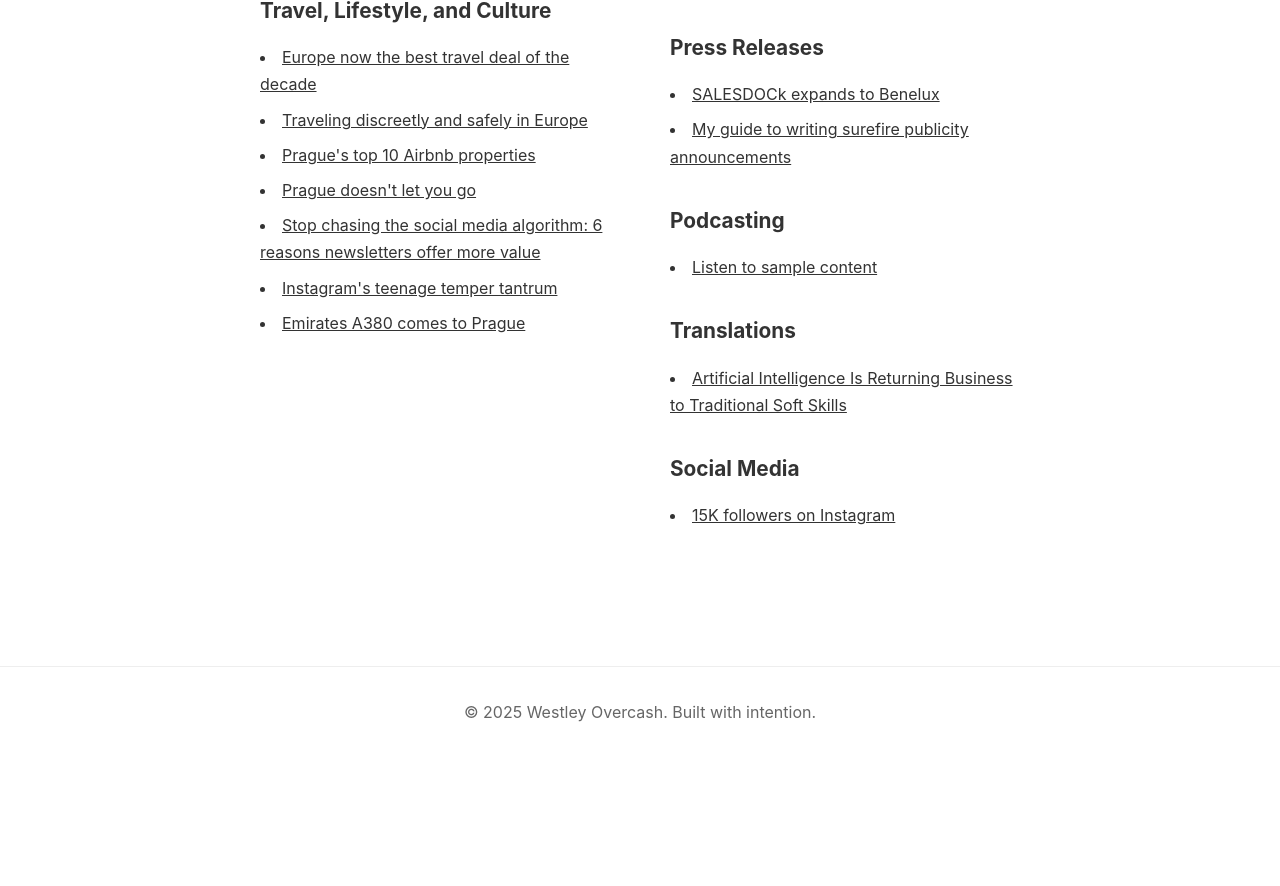
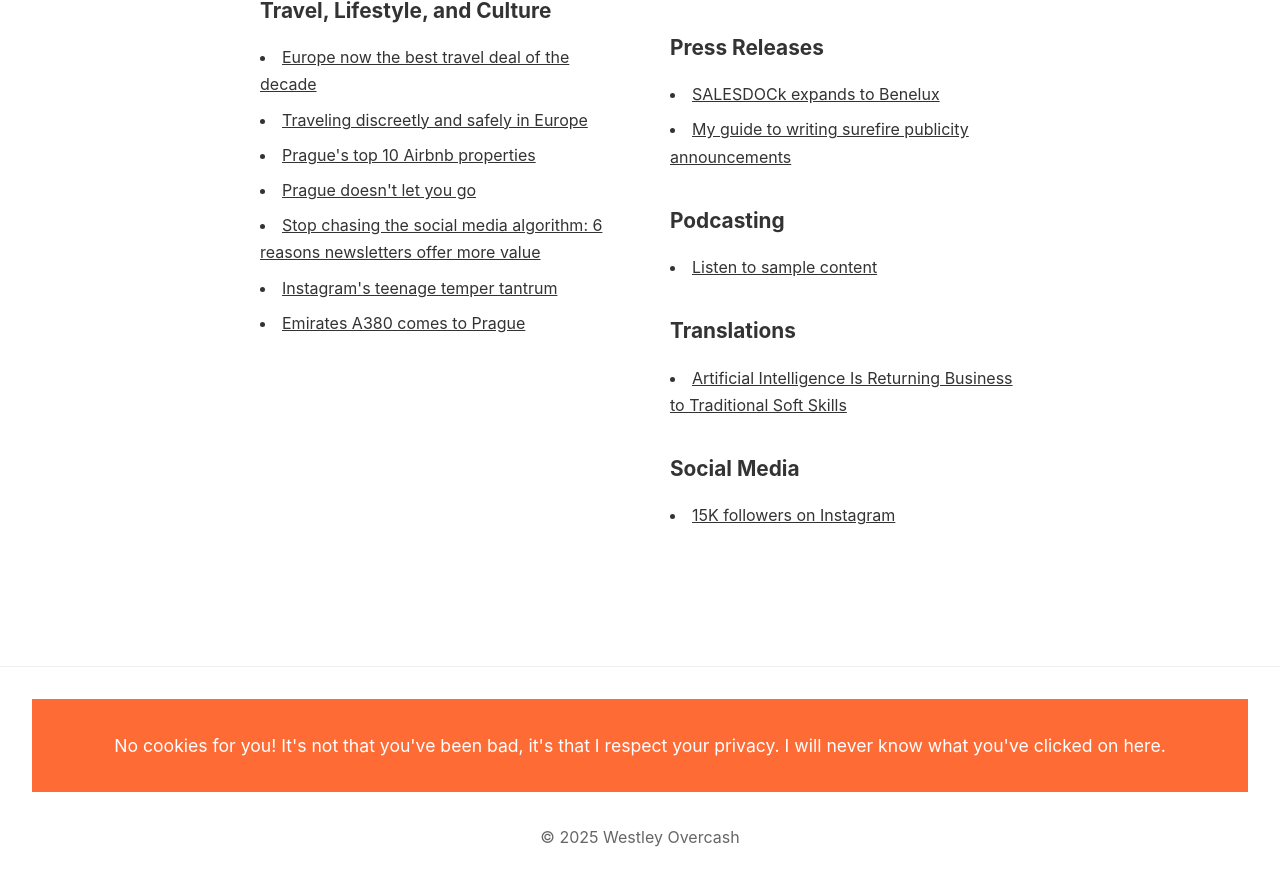
Before and after one commit to westleyovercash/westleyovercash.github.io, a Jekyll site: the page built from index.md, in a window 1280 px wide and 900 px high, scrolled down 1864 px. Shown: the top 886 px of the window. Built offline with Jekyll 4.4.1, drawn with Linux system fonts in a browser that asks for light colours; before the commit the page ends 2622 px from its top, so only the background shows below that.

Commit message:
Update default.html

```diff
--- a/_layouts/default.html
+++ b/_layouts/default.html
@@ -194,7 +194,11 @@
   </main>
 
   <footer>
-    © 2025 Westley Overcash. Built with intention.
+  <div style="background-color: #ff6b35; color: white; padding: 2rem; text-align: center; margin-bottom: 2rem;">
+    <p style="font-size: 1.1rem; margin: 0;">No cookies for you! It's not that you've been bad, it's that I respect your privacy. I will never know what you've clicked on here.</p>
+  </div>
+  <p style="text-align: center; color: #666;">© 2025 Westley Overcash</p>
+</footer>
   </footer>
 </body>
 </html>
```
